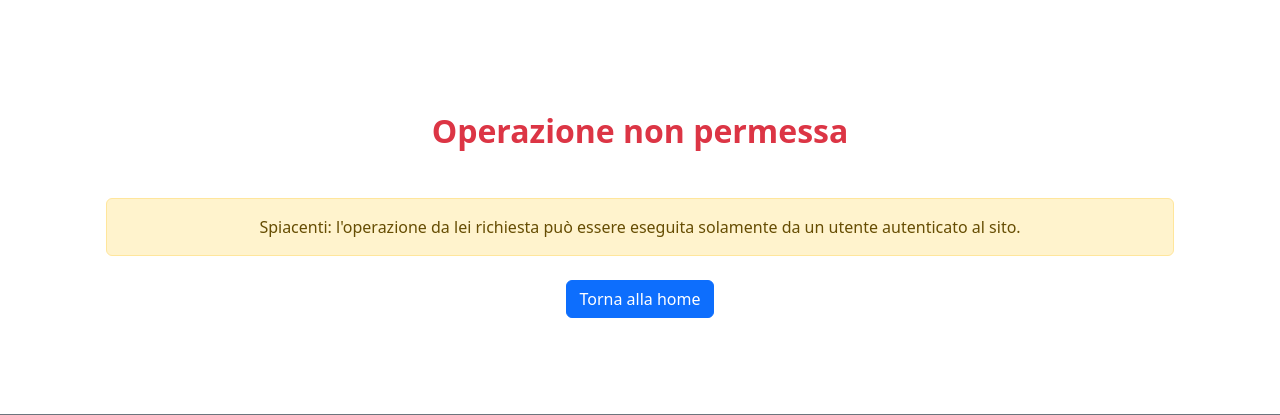
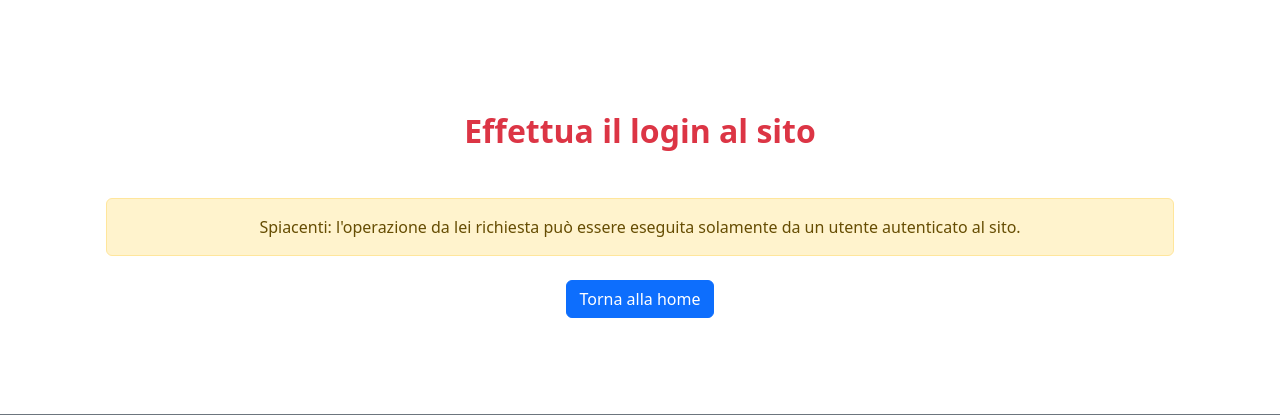
Before and after one commit to SDF-Ingegneria-2022/smoothPoll, a Django app: page /accounts/google/login-page/ in a window 1280 px wide. Shown: the part 133-548 px from the top of the page. Run offline with Django 4.2, Linux system fonts and the light colour scheme; parts of the project's set-up code (start-up, migrations or seed data) failed here and were passed over; some libraries are stand-ins or nearby versions.

Commit message:
fix: better login redirect page title

```diff
--- a/templates/global/login.html
+++ b/templates/global/login.html
@@ -1,13 +1,13 @@
 {% extends 'global/skeleton.html' %}
 
-{% block pagename %}Permessi{% endblock pagename %}
+{% block pagename %}Login richiesto{% endblock pagename %}
 
 {% block content %}
 
 <div class="container">
 
     <div class="container text-center mt-5 mb-5">
-        <h2 class="text-danger fw-bold">Operazione non permessa</h2>
+        <h2 class="text-danger fw-bold">Effettua il login al sito</h2>
     </div>
 
     <div class="container text-center mt-5 mb-5">
```
